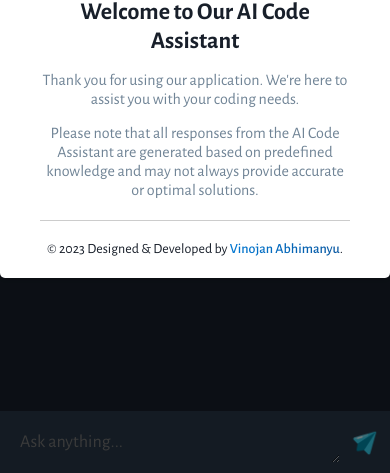
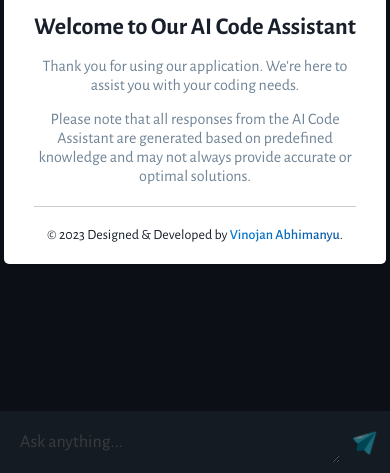
Before and after one commit to Vinojan1999/CodeGPT, a website built with Vite: page client/index.html in a window 390 px wide. Shown: the part 371-844 px from the top of the page. Built offline with nearby package versions, Linux system fonts and the light colour scheme; a web font is replaced by a local one.

Commit message:
Responsive added

```diff
--- a/client/style.css
+++ b/client/style.css
@@ -283,5 +283,17 @@ form img {
   font-weight: 500;
 }
 
+@media screen and (max-width: 768px) {
+  .overlay .popup {
+    padding: 20px 30px;
+    max-width: 98%;
+  }
+}
+@media screen and (max-width: 320px) {
+  .overlay .popup {
+    display: none;
+  }
+}
+
 
 /*  */
```
